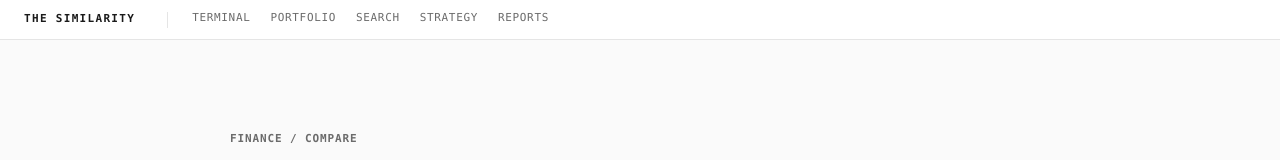
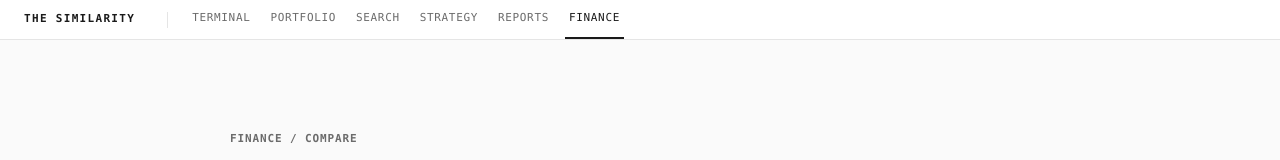
Before and after one commit to the-similarity/base, a Next.js app in the folder the-similarity-app/: page /finance/compare in a window 1280 px wide. Shown: the top 160 px of the page. Built offline with nearby package versions, Linux system fonts and the light colour scheme; no server answers.

Commit message:
feat(app): add Finance link to navigation bar

```diff
--- a/the-similarity-app/components/nav.tsx
+++ b/the-similarity-app/components/nav.tsx
@@ -9,6 +9,7 @@ const links = [
   { href: "/search", label: "Search" },
   { href: "/strategy", label: "Strategy" },
   { href: "/reports", label: "Reports" },
+  { href: "/finance", label: "Finance" },
 ];
 
 export function Nav() {
```
